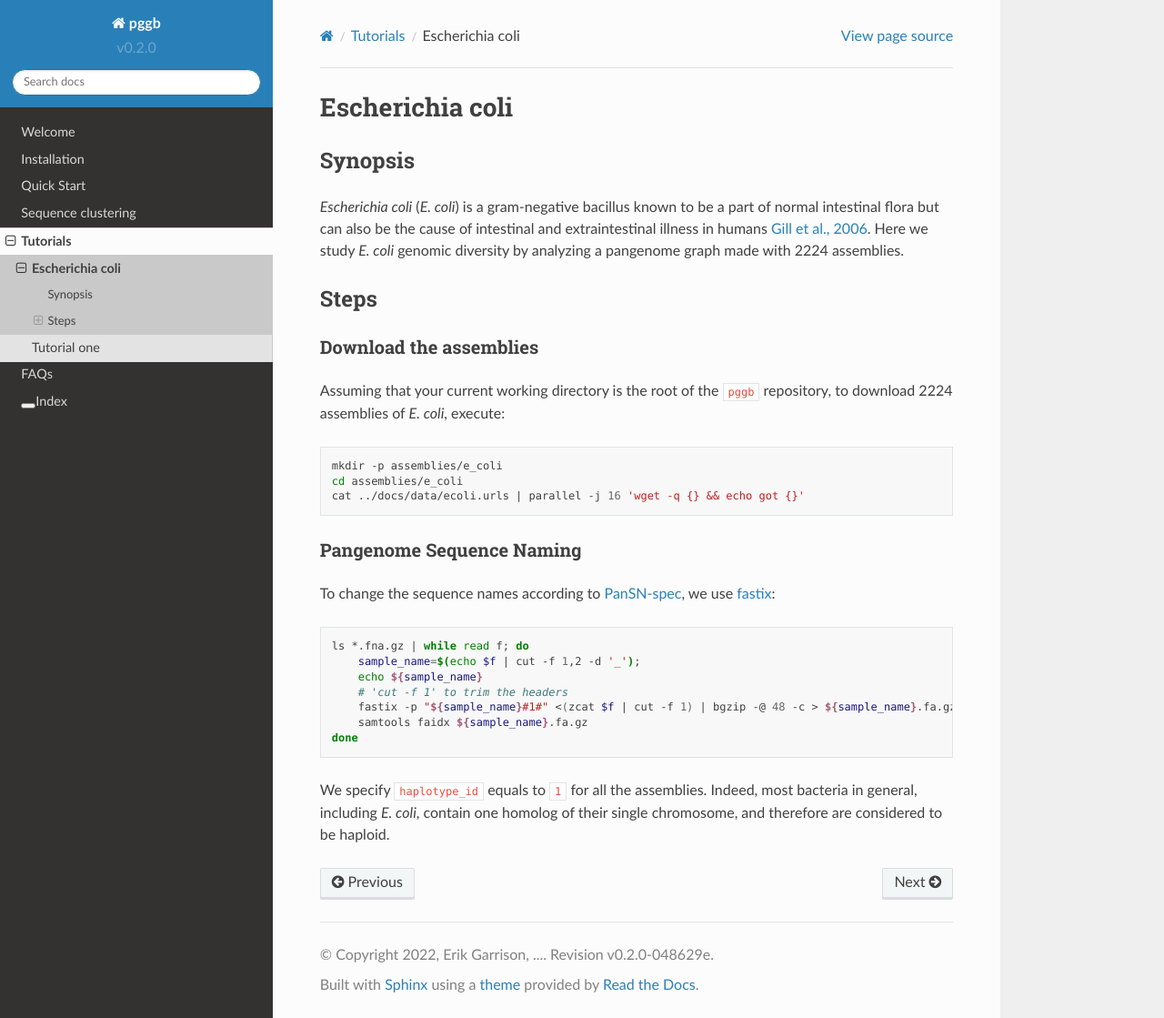
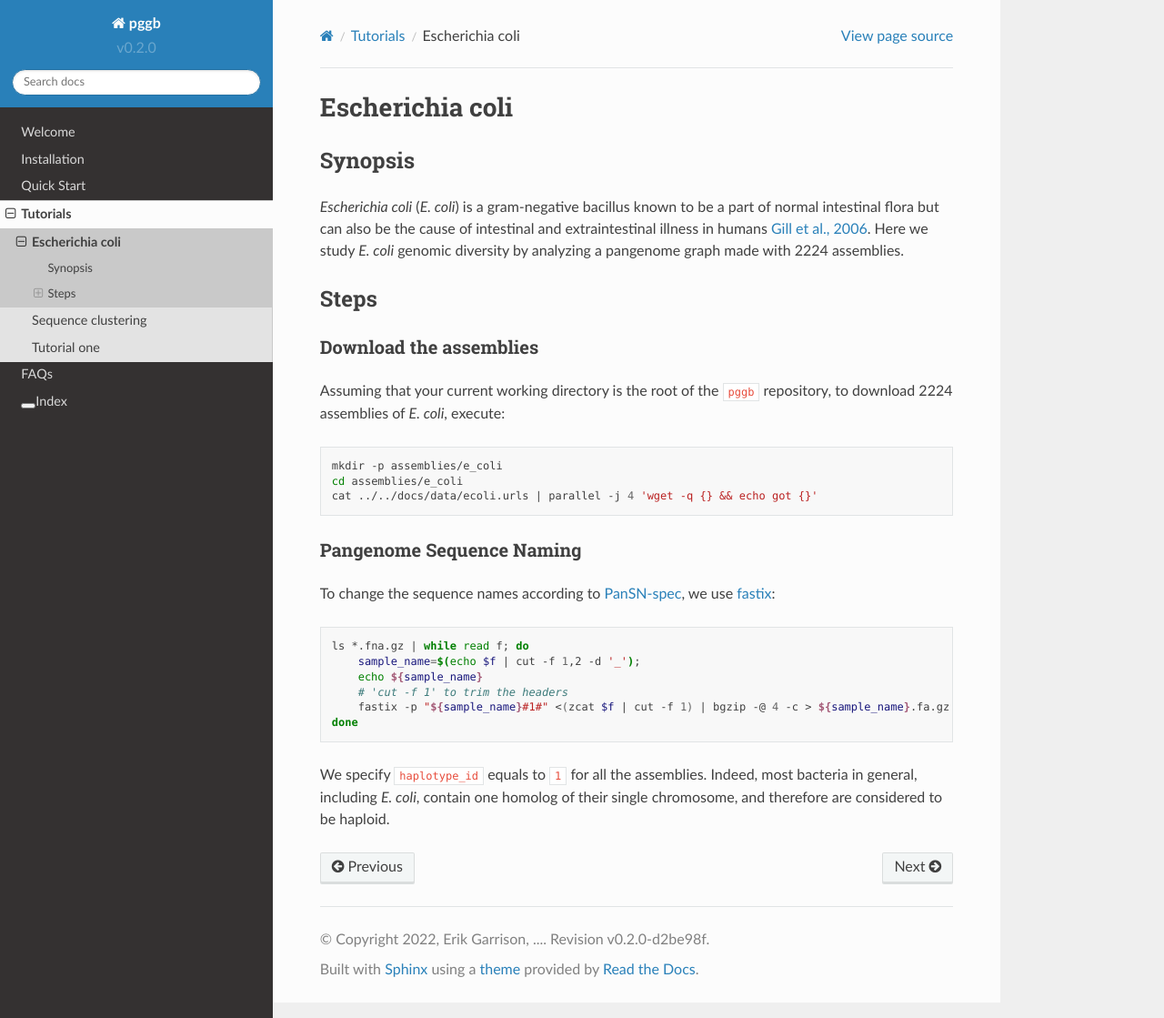
Before and after one commit to pangenome/pggb, a Sphinx documentation site: the page built from docs/rst/tutorials/escherichia_coli.rst, in a window 1280 px wide and 1119 px high. Shown: the whole window at 91% size. Built offline with Sphinx 7.4.7 and the Read the Docs theme 2.0.0, drawn with Linux system fonts in a browser that asks for light colours.

```diff
--- a/docs/conf.py
+++ b/docs/conf.py
@@ -20,13 +20,13 @@
 # -- Project information -----------------------------------------------------
 
 project = u'pggb'
-copyright = '2022, Erik Garrison, .... Revision v0.2.0-048629e'
+copyright = '2022, Erik Garrison, .... Revision v0.2.0-d2be98f'
 author = u'Erik Garrison, ...'
 
 # The short X.Y version
 version = 'v0.2.0'
 # The full version, including alpha/beta/rc tags
-release = '048629e'
+release = 'd2be98f'
 
 
 # -- General configuration ---------------------------------------------------
--- a/docs/index.rst
+++ b/docs/index.rst
@@ -38,7 +38,6 @@
     Welcome <self>
     rst/installation
     rst/quick_start
-    rst/sequence_clustering
     rst/tutorials
     rst/faqs
 
--- a/docs/rst/tutorials.rst
+++ b/docs/rst/tutorials.rst
@@ -6,4 +6,5 @@
     :maxdepth: 1
 
     tutorials/escherichia_coli
+    tutorials/sequence_clustering
     tutorials/tutorial_one
--- a/docs/rst/tutorials/escherichia_coli.rst
+++ b/docs/rst/tutorials/escherichia_coli.rst
@@ -27,13 +27,14 @@
 
     mkdir -p assemblies/e_coli
     cd assemblies/e_coli
-    cat ../docs/data/ecoli.urls | parallel -j 16 'wget -q {} && echo got {}'
+    cat ../../docs/data/ecoli.urls | parallel -j 4 'wget -q {} && echo got {}'
 
 -------------------------
 Pangenome Sequence Naming
 -------------------------
 
-To change the sequence names according to `PanSN-spec <https://github.com/pangenome/PanSN-spec>`_, we use `fastix <https://github.com/ekg/fastix>`_:
+To change the sequence names according to `PanSN-spec <https://github.com/pangenome/PanSN-spec>`_,
+we use `fastix <https://github.com/ekg/fastix>`_:
 
 .. code-block:: bash
 
@@ -41,8 +42,7 @@
         sample_name=$(echo $f | cut -f 1,2 -d '_');
         echo ${sample_name}
         # 'cut -f 1' to trim the headers
-        fastix -p "${sample_name}#1#" <(zcat $f | cut -f 1) | bgzip -@ 48 -c > ${sample_name}.fa.gz;
-        samtools faidx ${sample_name}.fa.gz
+        fastix -p "${sample_name}#1#" <(zcat $f | cut -f 1) | bgzip -@ 4 -c > ${sample_name}.fa.gz
     done
 
 We specify ``haplotype_id`` equals to ``1`` for all the assemblies.
```
Also changed, not shown: docs/rst/sequence_clustering.rst (deleted, +0 -24 lines), docs/rst/tutorials/sequence_clustering.rst (added, +80 -0 lines), 2 other files.
